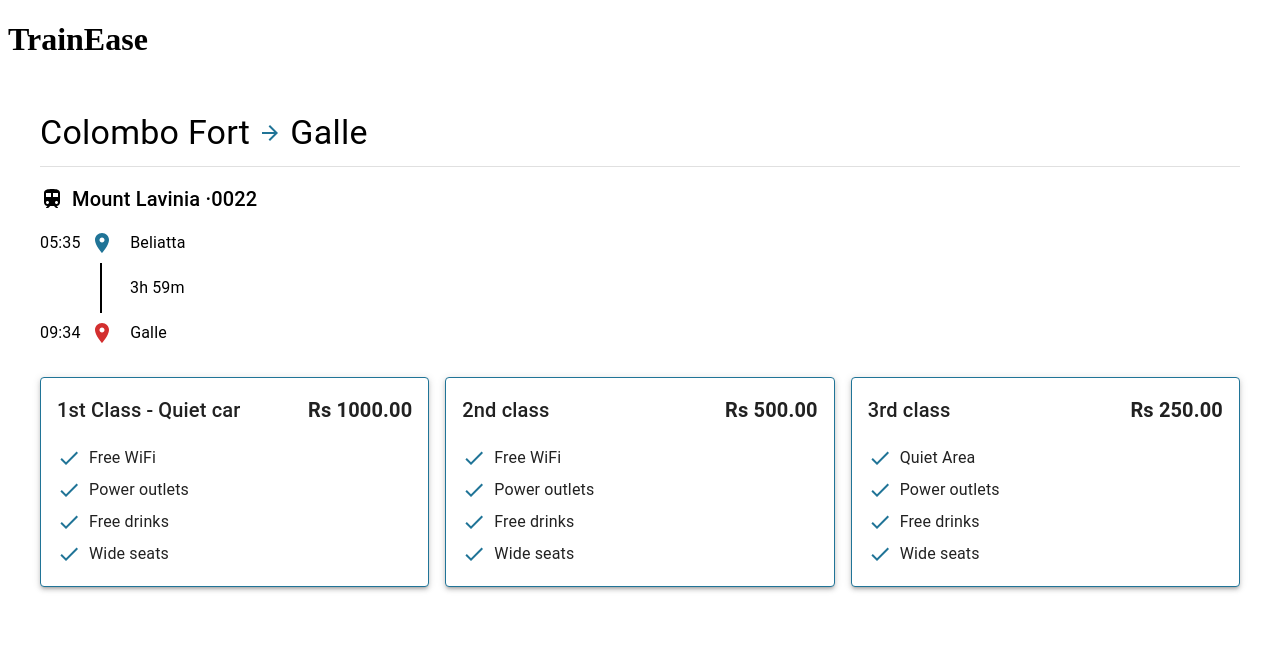
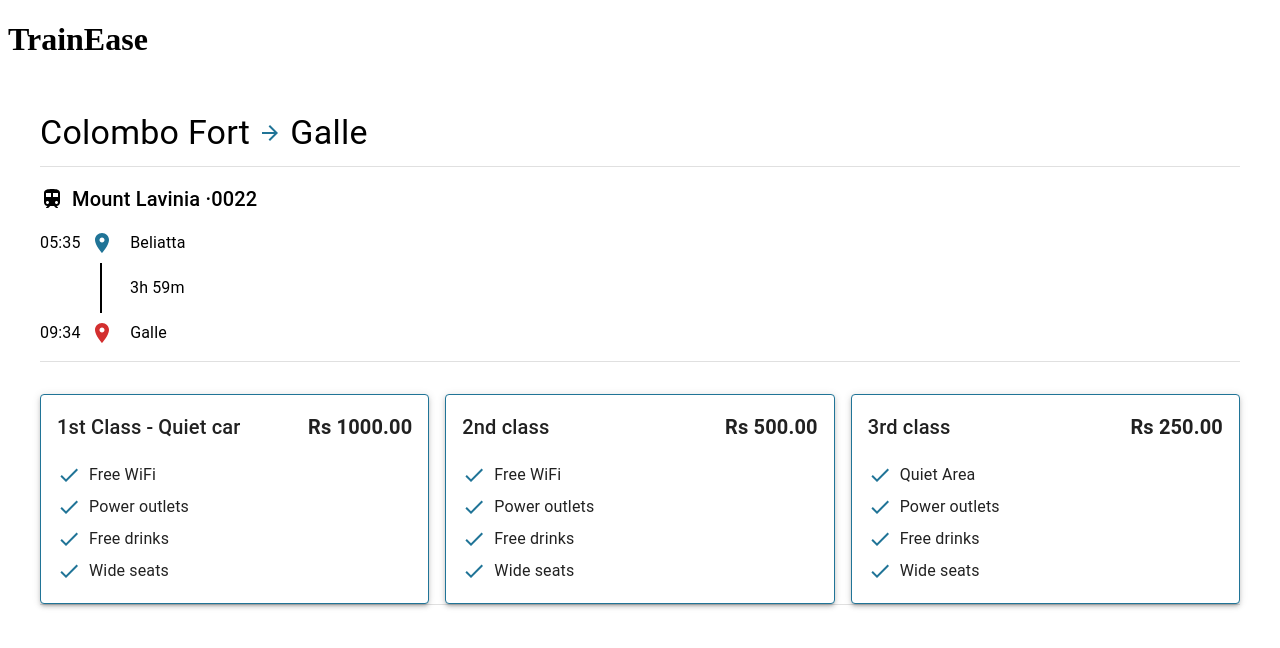
Before and after one commit to DimalshaMadushani/TrainEase-Frontend-Web, a React (Vite) app: page / in a window 1280 px wide. Shown: the top 648 px of the page. Built offline with nearby package versions, Linux system fonts and the light colour scheme.

Commit message:
divider added

```diff
--- a/src/RouteandClass.jsx
+++ b/src/RouteandClass.jsx
@@ -41,6 +41,7 @@ const RouteandClass = () => {
         </Box>
       </Box>
 
+    <Divider/>
       <Grid container spacing={2} sx={{ marginTop: 2 }}>
         {[
           { title: '1st Class - Quiet car', price: 1000, features: ['Free WiFi', 'Power outlets', 'Free drinks', 'Wide seats'] },
@@ -78,6 +79,7 @@ const RouteandClass = () => {
           </Grid>
         ))}
       </Grid>
+      <Divider/>
     </Box>
   );
 };
```
